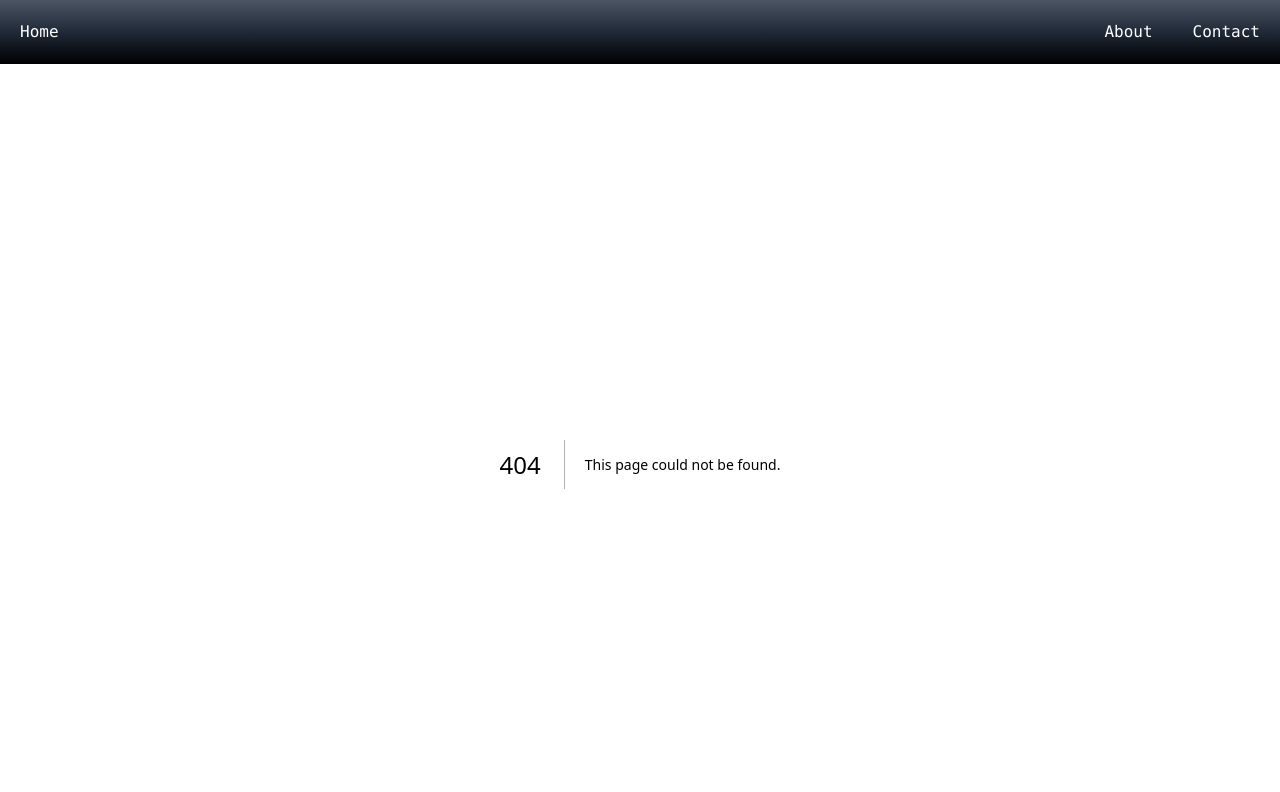
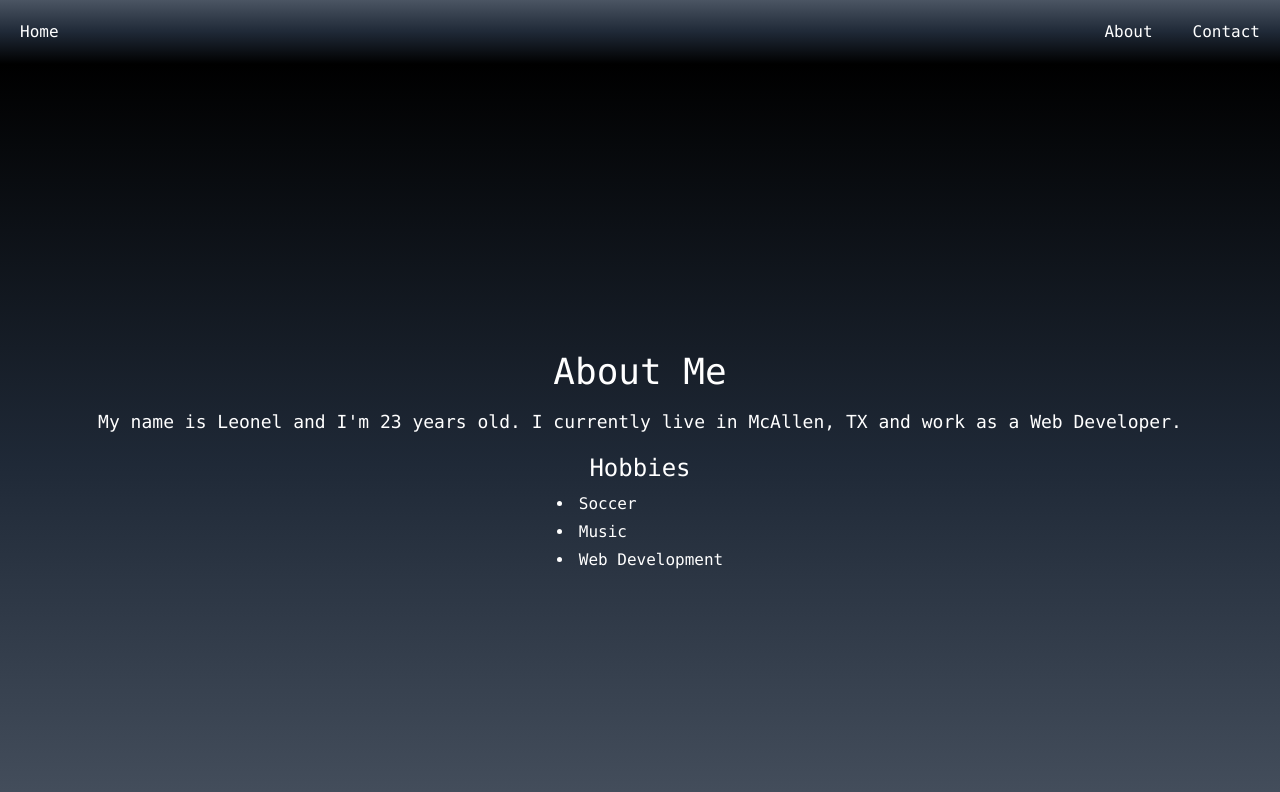
Before and after one commit to 16leog/portfolio, a Next.js app in the folder portfolio/: page /about in a window 1280 px wide. Before the commit this address had no page. Shown: the top 792 px of the page. Built offline with nearby package versions, Linux system fonts and the light colour scheme.

Commit message:
about page

```diff
--- /dev/null
+++ b/portfolio/src/app/about/page.tsx
@@ -0,0 +1,26 @@
+import React from 'react';
+
+const AboutPage: React.FC = () => {
+    const name = 'Leonel';
+    const age = 23;
+    const location = 'McAllen, TX';
+    const occupation = 'Web Developer';
+    const hobbies = ['Soccer', 'Music', 'Web Development'];
+
+    return (
+        <div className="flex flex-col items-center justify-center min-h-screen py-2 bg-gradient-to-t from-gray-600 via-gray-800 to-black text-white font-mono">
+            <h1 className="text-4xl mb-4">About Me</h1>
+            <p className="text-lg mb-4">
+                My name is {name} and I'm {age} years old. I currently live in {location} and work as a {occupation}.
+            </p>
+            <h2 className="text-2xl mb-2">Hobbies</h2>
+            <ul className="list-disc list-inside">
+                {hobbies.map((hobby, index) => (
+                    <li key={index} className="mb-1">{hobby}</li>
+                ))}
+            </ul>
+        </div>
+    );
+};
+
+export default AboutPage;
```
Also changed, not shown: portfolio/package.json (+6 -5 lines), 1 other file (tests, documents, lock files or other folders).
